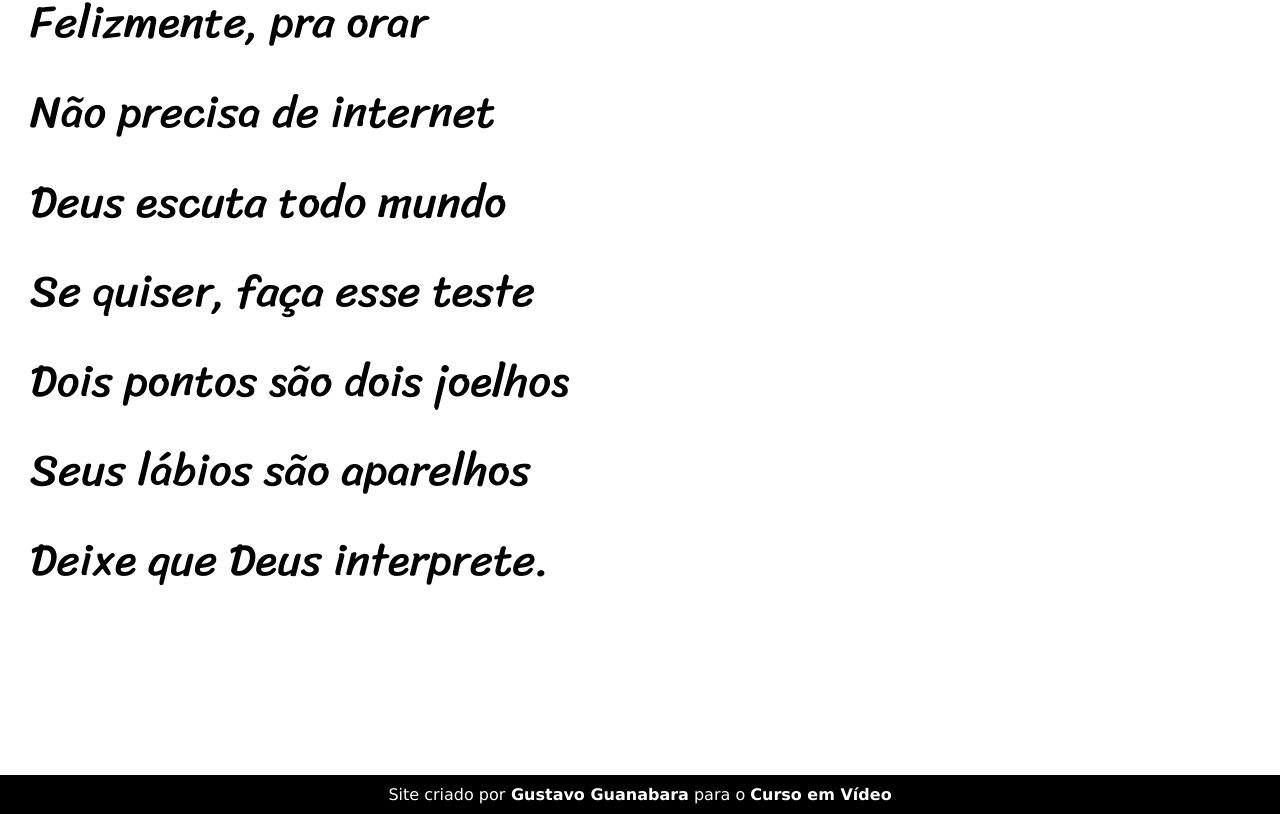
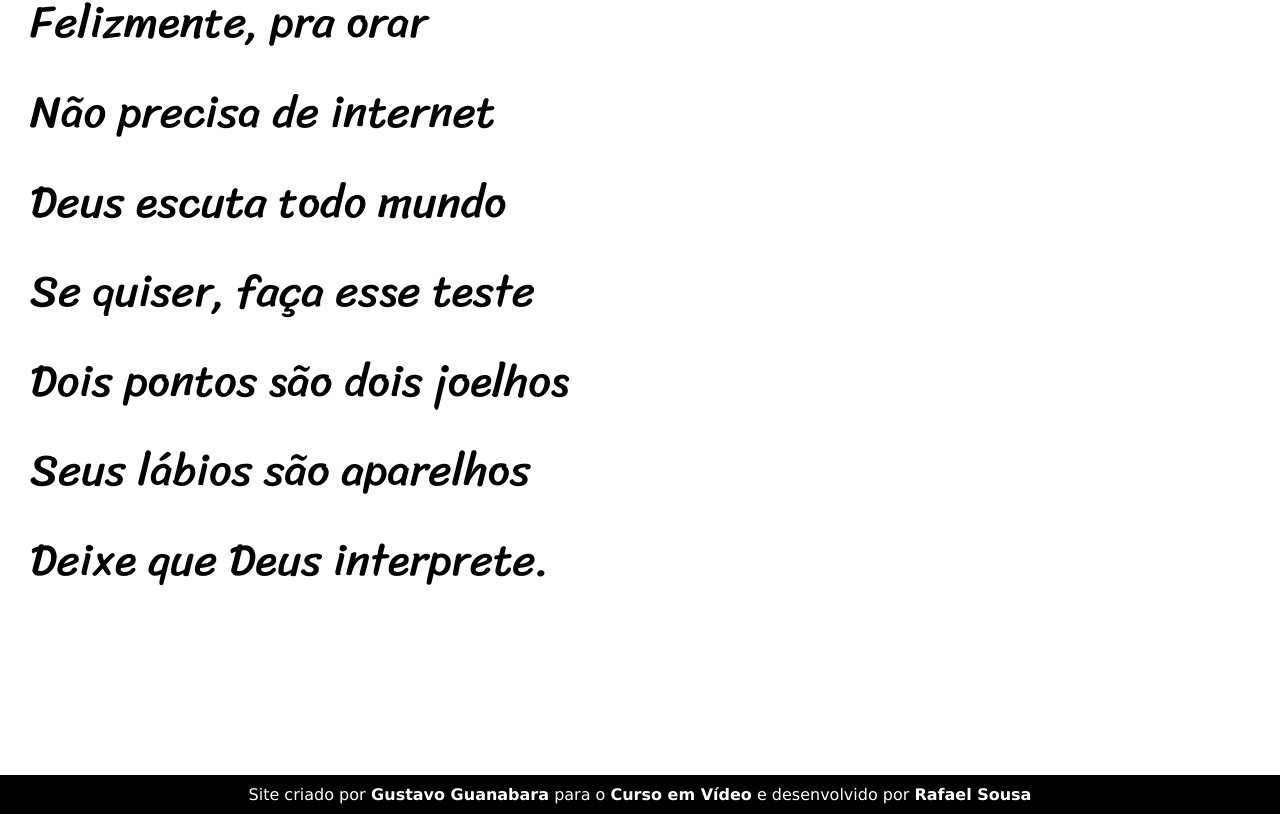
Before and after one commit to rafasousa1/html-css, a plain HTML site: page desafios/012/index.html in a window 1280 px wide. Shown: the part 5143-5957 px from the top of the page. Drawn offline with Linux system fonts and the light colour scheme.

Commit message:
cordel editado

```diff
--- a/desafios/012/index.html
+++ b/desafios/012/index.html
@@ -99,7 +99,7 @@
     </section>
 
     <footer>
-        <p>Site criado por<a href="https://gustavoguanabara.github.io " target="_blank"> Gustavo Guanabara</a> para o <a href="https://www.cursoemvideo.com" target="_blank">Curso em Vídeo</a></p>
+        <p>Site criado por<a href="https://gustavoguanabara.github.io " target="_blank"> Gustavo Guanabara</a> para o <a href="https://www.cursoemvideo.com" target="_blank">Curso em Vídeo</a> e desenvolvido por <a href="https://github.com/rafasousa1" target="_blank">Rafael Sousa</a></p>
     </footer>
 </body>
 </html>
```
Also changed, not shown: exercícios/024/iframe001.html (+1 -0 lines).
